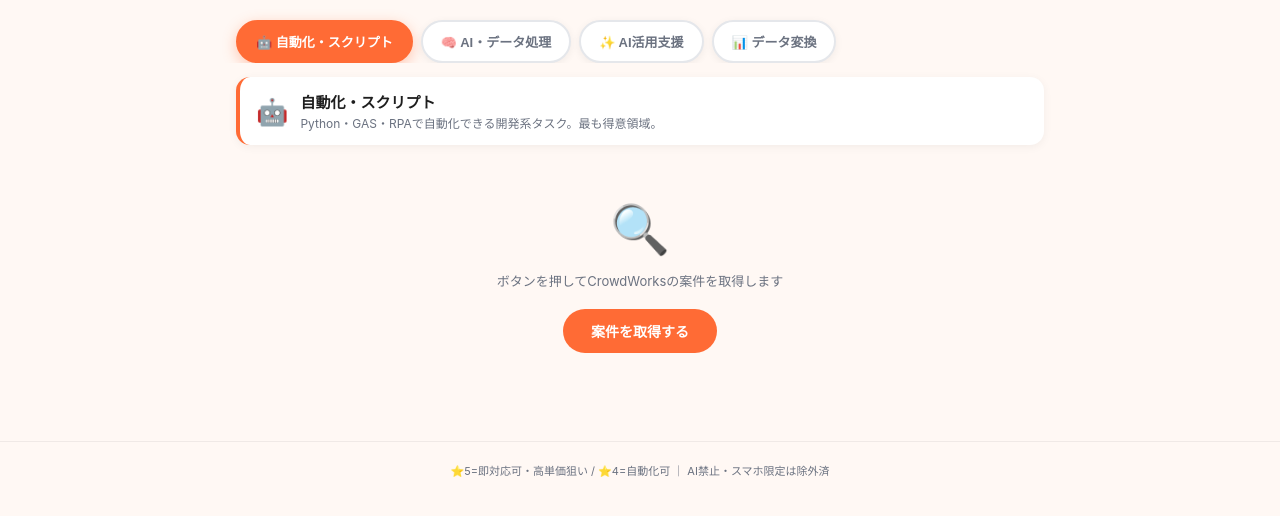
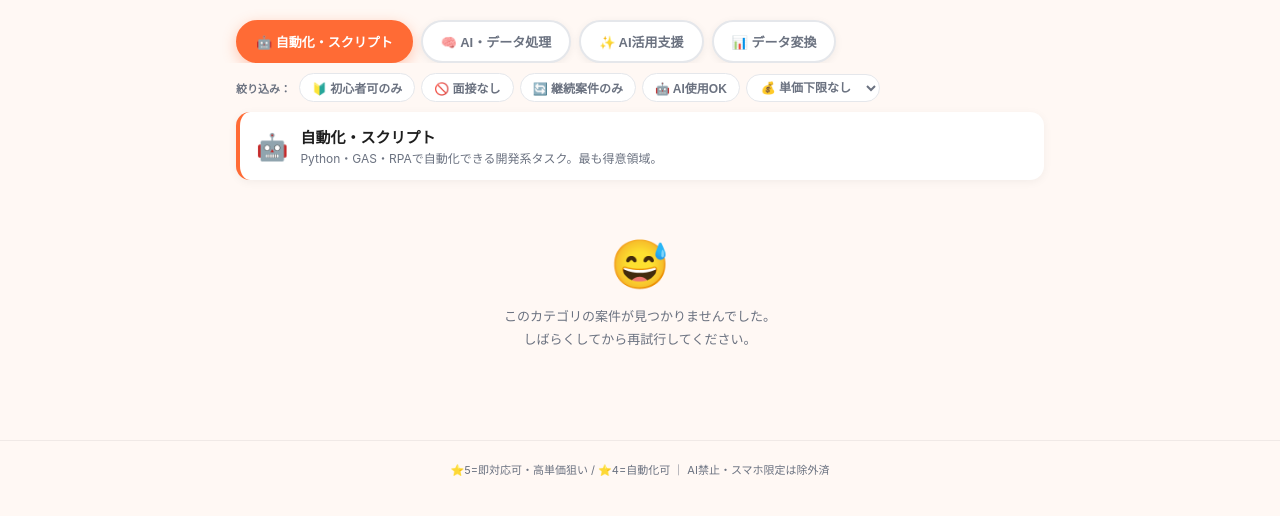
Before and after one commit to kohya0320/crowdworks-finder, a Flask app: page / in a window 1280 px wide. Shown: the part 155-671 px from the top of the page. Run offline with Flask 3, Linux system fonts and the light colour scheme; data that the repository does not hold is empty.

Commit message:
Feat: 絞り込み機能を追加（初心者可/面接なし/継続/AI使用OK/単価）
バックエンド: detect_flags()で各フラグを判定しAPIレスポンスに追加
フロントエンド: フィルターチップUI・価格セレクト・クライアントサイド絞り込み
カードにフラグバッジ（初心者可/面接あり/継続案件/AI使用OK）を表示

Co-Authored-By: Claude Sonnet 4.6 <noreply@anthropic.com>

```diff
--- a/app.py
+++ b/app.py
@@ -155,6 +155,20 @@ CATEGORIES = {
 
 CLOSED_KEYWORDS = ["受付終了", "募集終了", "応募終了", "締め切り済", "終了しました", "受付を終了"]
 
+BEGINNER_OK_KEYWORDS = ["初心者ok", "初心者歓迎", "未経験ok", "未経験歓迎", "未経験可", "未経験者歓迎", "初めてでも", "初心者でも"]
+INTERVIEW_KEYWORDS   = ["面接", "面談", "zoom", "google meet", "teams", "skype", "ビデオ通話", "オンライン面接", "zoomにて"]
+ONGOING_KEYWORDS     = ["継続", "長期", "月額", "定期依頼", "継続案件", "長期依頼", "継続的"]
+ALLOWS_AI_KEYWORDS   = ["chatgptok", "chatgpt ok", "ai ok", "aiok", "ai使用可", "ai活用ok", "chatgpt使用", "生成ai ok", "生成aiok", "aiツール使用可"]
+
+def detect_flags(title, description):
+    text = (title + " " + description).lower()
+    return {
+        "beginner_ok":    any(kw in text for kw in BEGINNER_OK_KEYWORDS),
+        "needs_interview": any(kw in text for kw in INTERVIEW_KEYWORDS),
+        "is_ongoing":     any(kw in text for kw in ONGOING_KEYWORDS),
+        "allows_ai":      any(kw in text for kw in ALLOWS_AI_KEYWORDS),
+    }
+
 # ★4未満は表示しない
 MIN_SCORE = 4
 
@@ -306,6 +320,8 @@ def run_scraping():
                     if score < MIN_SCORE:
                         continue
 
+                    flags = detect_flags(job["title"], job["description"])
+
                     result[cat_key].append({
                         **job,
                         "score": score,
@@ -313,6 +329,7 @@ def run_scraping():
                         "tip": tip,
                         "star_reason": reason,
                         "category": cat_key,
+                        **flags,
                     })
     except Exception as e:
         _scrape_log.append(f"タイムアウト or エラー: {e}")
--- a/templates/index.html
+++ b/templates/index.html
@@ -71,8 +71,31 @@
     .tab-btn.active { background: var(--orange); color: #fff; border-color: var(--orange); box-shadow: 0 4px 14px rgba(255,107,53,0.35); }
     .tab-btn:not(.active):hover { border-color: var(--orange3); color: var(--orange); }
 
+    /* 絞り込みバー */
+    .filter-bar {
+      padding: 10px 16px 0; max-width: 840px; margin: 0 auto;
+      display: flex; flex-wrap: wrap; gap: 6px; align-items: center;
+    }
+    .filter-label { font-size: 11px; color: var(--gray); font-weight: 600; margin-right: 2px; }
+    .filter-chip {
+      padding: 5px 12px; border-radius: 20px;
+      border: 1.5px solid #E5E7EB; background: var(--white);
+      font-size: 12px; font-weight: 600; color: var(--gray);
+      cursor: pointer; transition: all 0.18s; white-space: nowrap;
+    }
+    .filter-chip.active { background: var(--dark); color: #fff; border-color: var(--dark); }
+    .filter-chip.active.danger { background: #DC2626; border-color: #DC2626; }
+    .filter-chip.active.green { background: #16a34a; border-color: #16a34a; }
+    .filter-chip.active.blue  { background: #2563eb; border-color: #2563eb; }
+    .price-select {
+      padding: 5px 10px; border-radius: 20px;
+      border: 1.5px solid #E5E7EB; background: var(--white);
+      font-size: 12px; font-weight: 600; color: var(--gray);
+      cursor: pointer; outline: none;
+    }
+
     /* カテゴリ説明 */
-    .cat-header { padding: 14px 16px 6px; max-width: 840px; margin: 0 auto; }
+    .cat-header { padding: 10px 16px 6px; max-width: 840px; margin: 0 auto; }
     .cat-desc {
       background: var(--white); border-radius: var(--r);
       padding: 14px 16px; border-left: 4px solid var(--orange);
@@ -282,6 +305,22 @@
   <button class="tab-btn" onclick="switchTab('data_transform')" id="tab-data_transform">📊 データ変換</button>
 </div>
 
+<!-- 絞り込みバー -->
+<div class="filter-bar">
+  <span class="filter-label">絞り込み：</span>
+  <button class="filter-chip" id="f-beginner" onclick="toggleFilter('beginner_ok')">🔰 初心者可のみ</button>
+  <button class="filter-chip danger" id="f-interview" onclick="toggleFilter('no_interview')">🚫 面接なし</button>
+  <button class="filter-chip green" id="f-ongoing" onclick="toggleFilter('is_ongoing')">🔄 継続案件のみ</button>
+  <button class="filter-chip blue" id="f-ai" onclick="toggleFilter('allows_ai')">🤖 AI使用OK</button>
+  <select class="price-select" id="f-price" onchange="applyFilters()">
+    <option value="0">💰 単価下限なし</option>
+    <option value="1000">💰 1,000円以上</option>
+    <option value="5000">💰 5,000円以上</option>
+    <option value="10000">💰 10,000円以上</option>
+    <option value="30000">💰 30,000円以上</option>
+  </select>
+</div>
+
 <!-- カテゴリ説明 -->
 <div class="cat-header" id="cat-header"></div>
 
@@ -330,8 +369,39 @@
   };
 
   let allJobs = null;
-  let currentTab = 'data_entry';
+  let currentTab = 'script';
   let criteriaData = null;
+
+  // フィルター状態
+  const filters = { beginner_ok: false, no_interview: false, is_ongoing: false, allows_ai: false };
+
+  function toggleFilter(key) {
+    filters[key] = !filters[key];
+    const idMap = { beginner_ok: 'f-beginner', no_interview: 'f-interview', is_ongoing: 'f-ongoing', allows_ai: 'f-ai' };
+    document.getElementById(idMap[key]).classList.toggle('active', filters[key]);
+    applyFilters();
+  }
+
+  function parsePrice(priceStr) {
+    if (!priceStr || priceStr === '要確認') return 0;
+    const m = priceStr.replace(/,/g, '').match(/\d+/);
+    return m ? parseInt(m[0]) : 0;
+  }
+
+  function applyFilters() {
+    if (!allJobs) return;
+    const minPrice = parseInt(document.getElementById('f-price').value) || 0;
+    const jobs = allJobs[currentTab] || [];
+    const filtered = jobs.filter(j => {
+      if (filters.beginner_ok  && !j.beginner_ok)    return false;
+      if (filters.no_interview &&  j.needs_interview) return false;
+      if (filters.is_ongoing   && !j.is_ongoing)     return false;
+      if (filters.allows_ai    && !j.allows_ai)      return false;
+      if (minPrice > 0 && parsePrice(j.price) < minPrice) return false;
+      return true;
+    });
+    renderFilteredJobs(filtered);
+  }
 
   function stars(n, total=5) {
     return Array.from({length: total}, (_,i) =>
@@ -363,9 +433,12 @@
   }
 
   function renderJobs(tab) {
+    if (!allJobs) return;
+    applyFilters();
+  }
+
+  function renderFilteredJobs(jobs) {
     const area = document.getElementById('jobs-area');
-    if (!allJobs) return;
-    const jobs = allJobs[tab] || [];
 
     if (jobs.length === 0) {
       area.innerHTML = `<div class="empty"><div class="emoji">😅</div><p>このカテゴリの案件が見つかりませんでした。<br>しばらくしてから再試行してください。</p></div>`;
@@ -376,7 +449,9 @@
     // スコア降順でソート
     const sortedGroups = Object.entries(groups).sort((a,b) => b[1][0].score - a[1][0].score);
 
-    let html = `<div class="count-bar">${jobs.length}件の自動化向き案件が見つかりました</div>`;
+    const total = allJobs ? (allJobs[currentTab] || []).length : jobs.length;
+    const isFiltered = jobs.length < total;
+    let html = `<div class="count-bar">${isFiltered ? `${jobs.length}件（全${total}件中）` : `${jobs.length}件`}の自動化向き案件</div>`;
 
     sortedGroups.forEach(([subName, subJobs]) => {
       const score = subJobs[0].score;
@@ -394,9 +469,12 @@
                 <div class="job-title">${esc(job.title)}</div>
                 <div class="stars-wrap">${stars(job.score)}</div>
               </div>
-              <div>
+              <div style="display:flex;flex-wrap:wrap;gap:4px;margin-bottom:6px;">
                 <span class="sub-tag">🏷️ ${esc(job.subcategory)}</span>
-                ${job.needs_interview ? '<span class="interview-tag">📋 面接・Zoom必要</span>' : ''}
+                ${job.beginner_ok     ? '<span style="display:inline-block;font-size:11px;font-weight:700;color:#15803d;background:#f0fdf4;border:1px solid #bbf7d0;padding:2px 8px;border-radius:20px;">🔰 初心者可</span>' : ''}
+                ${job.needs_interview ? '<span style="display:inline-block;font-size:11px;font-weight:700;color:#DC2626;background:#FEF2F2;border:1px solid #FECACA;padding:2px 8px;border-radius:20px;">📋 面接あり</span>' : ''}
+                ${job.is_ongoing      ? '<span style="display:inline-block;font-size:11px;font-weight:700;color:#7c3aed;background:#f5f3ff;border:1px solid #ddd6fe;padding:2px 8px;border-radius:20px;">🔄 継続案件</span>' : ''}
+                ${job.allows_ai       ? '<span style="display:inline-block;font-size:11px;font-weight:700;color:#2563eb;background:#eff6ff;border:1px solid #bfdbfe;padding:2px 8px;border-radius:20px;">🤖 AI使用OK</span>' : ''}
               </div>
               ${job.description ? `<div class="job-desc">${esc(job.description)}</div>` : ''}
               ${job.tip ? `<div class="tip-row"><span>💡</span><span>${esc(job.tip)}</span></div>` : ''}
@@ -418,7 +496,7 @@
     document.querySelectorAll('.tab-btn').forEach(b => b.classList.remove('active'));
     document.getElementById('tab-' + tab).classList.add('active');
     renderCatHeader(tab);
-    if (allJobs) renderJobs(tab);
+    if (allJobs) applyFilters();
   }
 
   function showFetchButton() {
```
